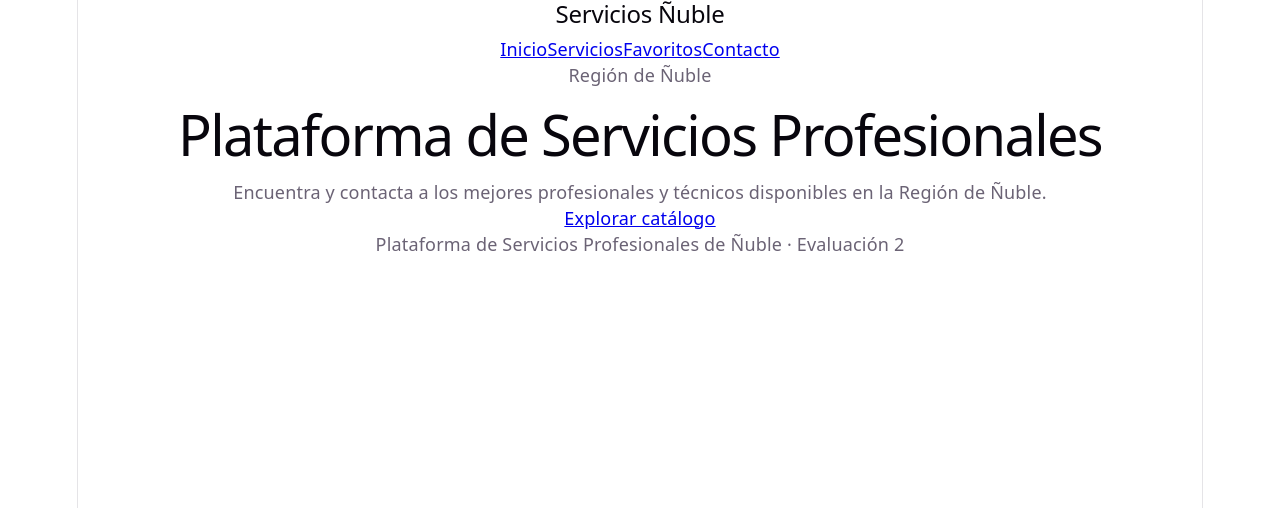
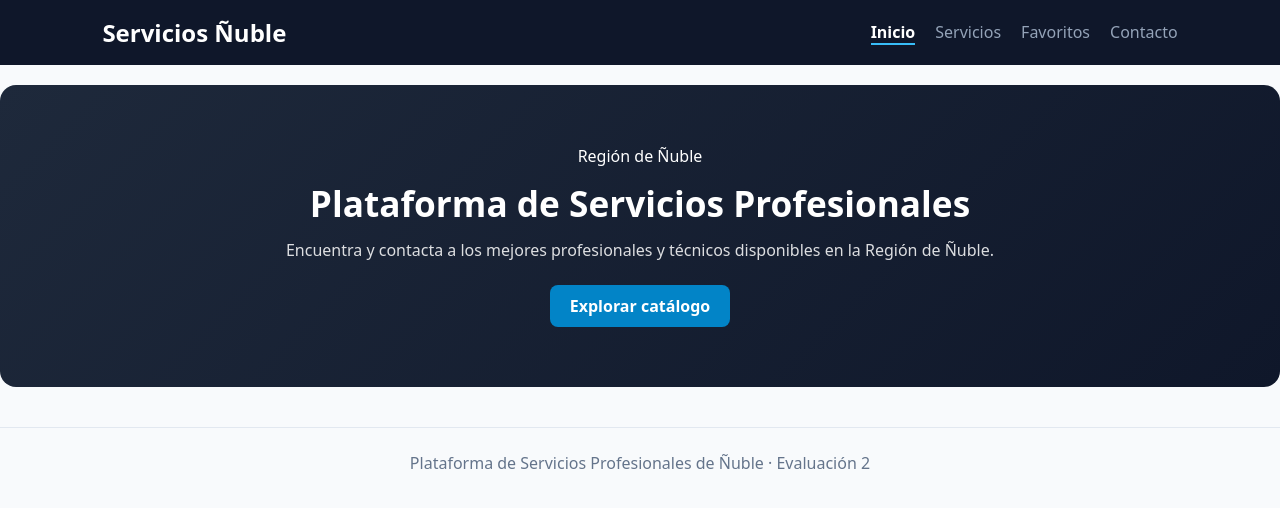
Before and after one commit to sebaacr/evaluacion-2, a Vue app: page / in a window 1280 px wide. Shown: the top 508 px of the page. Built offline with nearby package versions, Linux system fonts and the light colour scheme; the HTML template or start-up script is replaced by a standard one.

Commit message:
Evaluacion 2 - Version final

```diff
--- a/src/style.css
+++ b/src/style.css
@@ -1,296 +1,96 @@
 :root {
-  --text: #6b6375;
-  --text-h: #08060d;
-  --bg: #fff;
-  --border: #e5e4e7;
-  --code-bg: #f4f3ec;
-  --accent: #aa3bff;
-  --accent-bg: rgba(170, 59, 255, 0.1);
-  --accent-border: rgba(170, 59, 255, 0.5);
-  --social-bg: rgba(244, 243, 236, 0.5);
-  --shadow:
-    rgba(0, 0, 0, 0.1) 0 10px 15px -3px, rgba(0, 0, 0, 0.05) 0 4px 6px -2px;
-
-  --sans: system-ui, 'Segoe UI', Roboto, sans-serif;
-  --heading: system-ui, 'Segoe UI', Roboto, sans-serif;
-  --mono: ui-monospace, Consolas, monospace;
-
-  font: 18px/145% var(--sans);
-  letter-spacing: 0.18px;
-  color-scheme: light dark;
-  color: var(--text);
-  background: var(--bg);
-  font-synthesis: none;
-  text-rendering: optimizeLegibility;
-  -webkit-font-smoothing: antialiased;
-  -moz-osx-font-smoothing: grayscale;
-
-  @media (max-width: 1024px) {
-    font-size: 16px;
-  }
+  font-family: system-ui, -apple-system, BlinkMacSystemFont, 'Segoe UI', Roboto, sans-serif;
+  color: #1e293b;
+  background-color: #f8fafc;
 }
 
-@media (prefers-color-scheme: dark) {
-  :root {
-    --text: #9ca3af;
-    --text-h: #f3f4f6;
-    --bg: #16171d;
-    --border: #2e303a;
-    --code-bg: #1f2028;
-    --accent: #c084fc;
-    --accent-bg: rgba(192, 132, 252, 0.15);
-    --accent-border: rgba(192, 132, 252, 0.5);
-    --social-bg: rgba(47, 48, 58, 0.5);
-    --shadow:
-      rgba(0, 0, 0, 0.4) 0 10px 15px -3px, rgba(0, 0, 0, 0.25) 0 4px 6px -2px;
-  }
+* { box-sizing: border-box; margin: 0; padding: 0; }
 
-  #social .button-icon {
-    filter: invert(1) brightness(2);
-  }
+body { min-width: 320px; min-height: 100vh; }
+
+.navbar {
+  display: flex;
+  justify-content: space-between;
+  align-items: center;
+  padding: 16px 8%;
+  background: #0f172a;
+  color: white;
 }
 
-body {
-  margin: 0;
+.navbar nav { display: flex; gap: 20px; }
+.navbar a { color: #94a3b8; text-decoration: none; font-weight: 500; }
+.navbar a.router-link-active { color: white; font-weight: 700; border-bottom: 2px solid #38bdf8; }
+
+.pagina { width: min(1000px, 92%); margin: 32px auto; }
+
+.hero-inicio {
+  padding: 60px 20px;
+  background: linear-gradient(135deg, #1e293b, #0f172a);
+  color: white;
+  text-align: center;
+  border-radius: 16px;
+  margin-top: 20px;
 }
 
-h1,
-h2 {
-  font-family: var(--heading);
-  font-weight: 500;
-  color: var(--text-h);
+.hero-inicio h1 { font-size: 2.2rem; margin: 12px 0; }
+.hero-inicio p { opacity: 0.85; margin-bottom: 24px; }
+
+.boton-principal, .btn-volver {
+  display: inline-block;
+  padding: 10px 20px;
+  background: #0284c7;
+  color: white;
+  text-decoration: none;
+  border-radius: 8px;
+  font-weight: 600;
 }
 
-h1 {
-  font-size: 56px;
-  letter-spacing: -1.68px;
-  margin: 32px 0;
-  @media (max-width: 1024px) {
-    font-size: 36px;
-    margin: 20px 0;
-  }
-}
-h2 {
-  font-size: 24px;
-  line-height: 118%;
-  letter-spacing: -0.24px;
-  margin: 0 0 8px;
-  @media (max-width: 1024px) {
-    font-size: 20px;
-  }
-}
-p {
-  margin: 0;
+.filtros { display: flex; gap: 12px; margin: 24px 0; flex-wrap: wrap; }
+.filtros input, .filtros select, .formulario input, .formulario select, .formulario textarea {
+  padding: 10px 14px;
+  border: 1px solid #cbd5e1;
+  border-radius: 8px;
+  font-size: 1rem;
 }
 
-code,
-.counter {
-  font-family: var(--mono);
-  display: inline-flex;
-  border-radius: 4px;
-  color: var(--text-h);
+.filtros input { flex: 1; min-width: 220px; }
+
+.grid-servicios {
+  display: grid;
+  grid-template-columns: repeat(auto-fit, minmax(280px, 1fr));
+  gap: 20px;
 }
 
-code {
-  font-size: 15px;
-  line-height: 135%;
-  padding: 4px 8px;
-  background: var(--code-bg);
+.card, .detalle-card {
+  background: white;
+  border: 1px solid #e2e8f0;
+  border-radius: 12px;
+  padding: 20px;
+  display: flex;
+  flex-direction: column;
+  gap: 10px;
 }
 
-.counter {
-  font-size: 16px;
-  padding: 5px 10px;
-  border-radius: 5px;
-  color: var(--accent);
-  background: var(--accent-bg);
-  border: 2px solid transparent;
-  transition: border-color 0.3s;
-  margin-bottom: 24px;
+.categoria { font-size: 0.8rem; font-weight: 700; color: #0284c7; text-transform: uppercase; }
+.descripcion { color: #475569; font-size: 0.95rem; }
 
-  &:hover {
-    border-color: var(--accent-border);
-  }
-  &:focus-visible {
-    outline: 2px solid var(--accent);
-    outline-offset: 2px;
-  }
-}
+.info-precio { display: flex; justify-content: space-between; align-items: center; margin-top: 10px; }
+.estado { font-size: 0.8rem; padding: 4px 8px; border-radius: 6px; font-weight: 600; }
+.estado.disponible { background: #dcfce7; color: #166534; }
+.estado.no-disponible { background: #fee2e2; color: #991b1b; }
 
-.hero {
-  position: relative;
+.acciones { display: flex; justify-content: space-between; align-items: center; margin-top: 12px; }
+.btn-detalle { color: #0284c7; font-weight: 600; text-decoration: none; }
+.btn-fav { padding: 6px 12px; border: 1px solid #cbd5e1; background: white; border-radius: 6px; cursor: pointer; }
 
-  .base,
-  .framework,
-  .vite {
-    inset-inline: 0;
-    margin: 0 auto;
-  }
+.formulario { display: flex; flex-direction: column; gap: 12px; max-width: 600px; }
+.formulario button { padding: 12px; background: #0f172a; color: white; border: none; border-radius: 8px; cursor: pointer; font-weight: 600; }
 
-  .base {
-    width: 170px;
-    position: relative;
-    z-index: 0;
-  }
+.mensaje-error { color: #dc2626; margin-top: 12px; font-weight: 600; }
+.mensaje-exito { color: #16a34a; margin-top: 12px; font-weight: 600; }
+.mensaje-vacio, .mensaje-estado { text-align: center; padding: 40px 0; color: #64748b; }
 
-  .framework,
-  .vite {
-    position: absolute;
-  }
+.footer { text-align: center; padding: 24px; border-top: 1px solid #e2e8f0; color: #64748b; margin-top: 40px; }
 
-  .framework {
-    z-index: 1;
-    top: 34px;
-    height: 28px;
-    transform: perspective(2000px) rotateZ(300deg) rotateX(44deg) rotateY(39deg)
-      scale(1.4);
-  }
-
-  .vite {
-    z-index: 0;
-    top: 107px;
-    height: 26px;
-    width: auto;
-    transform: perspective(2000px) rotateZ(300deg) rotateX(40deg) rotateY(39deg)
-      scale(0.8);
-  }
-}
-
-#app {
-  width: 1126px;
-  max-width: 100%;
-  margin: 0 auto;
-  text-align: center;
-  border-inline: 1px solid var(--border);
-  min-height: 100svh;
-  display: flex;
-  flex-direction: column;
-  box-sizing: border-box;
-}
-
-#center {
-  display: flex;
-  flex-direction: column;
-  gap: 25px;
-  place-content: center;
-  place-items: center;
-  flex-grow: 1;
-
-  @media (max-width: 1024px) {
-    padding: 32px 20px 24px;
-    gap: 18px;
-  }
-}
-
-#next-steps {
-  display: flex;
-  border-top: 1px solid var(--border);
-  text-align: left;
-
-  & > div {
-    flex: 1 1 0;
-    padding: 32px;
-    @media (max-width: 1024px) {
-      padding: 24px 20px;
-    }
-  }
-
-  .icon {
-    margin-bottom: 16px;
-    width: 22px;
-    height: 22px;
-  }
-
-  @media (max-width: 1024px) {
-    flex-direction: column;
-    text-align: center;
-  }
-}
-
-#docs {
-  border-right: 1px solid var(--border);
-
-  @media (max-width: 1024px) {
-    border-right: none;
-    border-bottom: 1px solid var(--border);
-  }
-}
-
-#next-steps ul {
-  list-style: none;
-  padding: 0;
-  display: flex;
-  gap: 8px;
-  margin: 32px 0 0;
-
-  .logo {
-    height: 18px;
-  }
-
-  a {
-    color: var(--text-h);
-    font-size: 16px;
-    border-radius: 6px;
-    background: var(--social-bg);
-    display: flex;
-    padding: 6px 12px;
-    align-items: center;
-    gap: 8px;
-    text-decoration: none;
-    transition: box-shadow 0.3s;
-
-    &:hover {
-      box-shadow: var(--shadow);
-    }
-    .button-icon {
-      height: 18px;
-      width: 18px;
-    }
-  }
-
-  @media (max-width: 1024px) {
-    margin-top: 20px;
-    flex-wrap: wrap;
-    justify-content: center;
-
-    li {
-      flex: 1 1 calc(50% - 8px);
-    }
-
-    a {
-      width: 100%;
-      justify-content: center;
-      box-sizing: border-box;
-    }
-  }
-}
-
-#spacer {
-  height: 88px;
-  border-top: 1px solid var(--border);
-  @media (max-width: 1024px) {
-    height: 48px;
-  }
-}
-
-.ticks {
-  position: relative;
-  width: 100%;
-
-  &::before,
-  &::after {
-    content: '';
-    position: absolute;
-    top: -4.5px;
-    border: 5px solid transparent;
-  }
-
-  &::before {
-    left: 0;
-    border-left-color: var(--border);
-  }
-  &::after {
-    right: 0;
-    border-right-color: var(--border);
-  }
-}
+.pagina-404 { text-align: center; padding: 60px 0; }
+.pagina-404 h1 { font-size: 4rem; color: #0284c7; }
```
